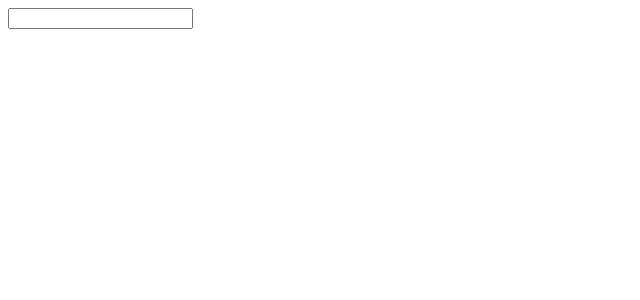
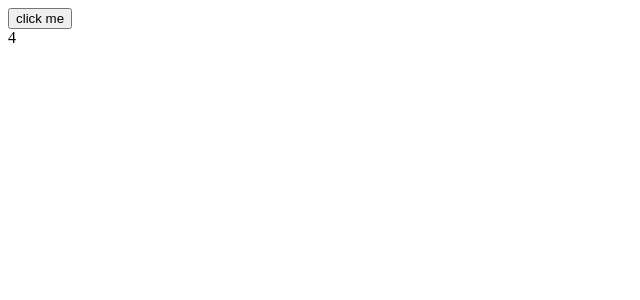
Before and after one commit to yenilikci/vue-rubicondata, a Vue app in the folder componentler/: page / in a window 1280 px wide. Shown: the top 300 px of the page, without its empty margins (0-640 px from the left). Built offline with nearby package versions, Linux system fonts and the light colour scheme.

Commit message:
emmit ile alt componentlerden event ile parent componente veri gönderimi

```diff
--- a/componentler/src/App.vue
+++ b/componentler/src/App.vue
@@ -1,8 +1,7 @@
 <template>
   <div>
-    <!-- emit edilen sendToData 'dan gelen veri $event ile sendTo datasına atanır -->
-    <ProductPage @sendToData="sendTo = $event"/>
-    <span>{{ sendTo }}</span>
+    <ProductPage product="a" @updateValue="updateMainComponent($event)"/>
+    {{ cardValue.length }}
   </div>
 </template>
 
@@ -15,10 +14,14 @@ export default {
   },
   data() {
     return {
-      sendTo: '',
+      cardValue: [1, 2, 'a', 4]
     }
   },
-  methods: {}
+  methods: {
+    updateMainComponent(e) {
+      this.cardValue.push(e);
+    }
+  }
 }
 </script>
 
--- a/componentler/src/components/ProductPage.vue
+++ b/componentler/src/components/ProductPage.vue
@@ -1,6 +1,6 @@
 <template>
   <div>
-    <input type="text" v-model.lazy="inputValue" @keyup="sendData">
+    <button @click="addToCard">click me</button>
   </div>
 </template>
 
@@ -16,9 +16,8 @@ export default {
     }
   },
   methods: {
-    sendData() {
-      //emit iki parametre alır 1 eventin string olarak adı , 2 gönderilecek parametre
-      this.$emit('sendToData', this.inputValue)
+    addToCard() {
+      this.$emit('updateValue', this.product)
     }
   }
 }
```
